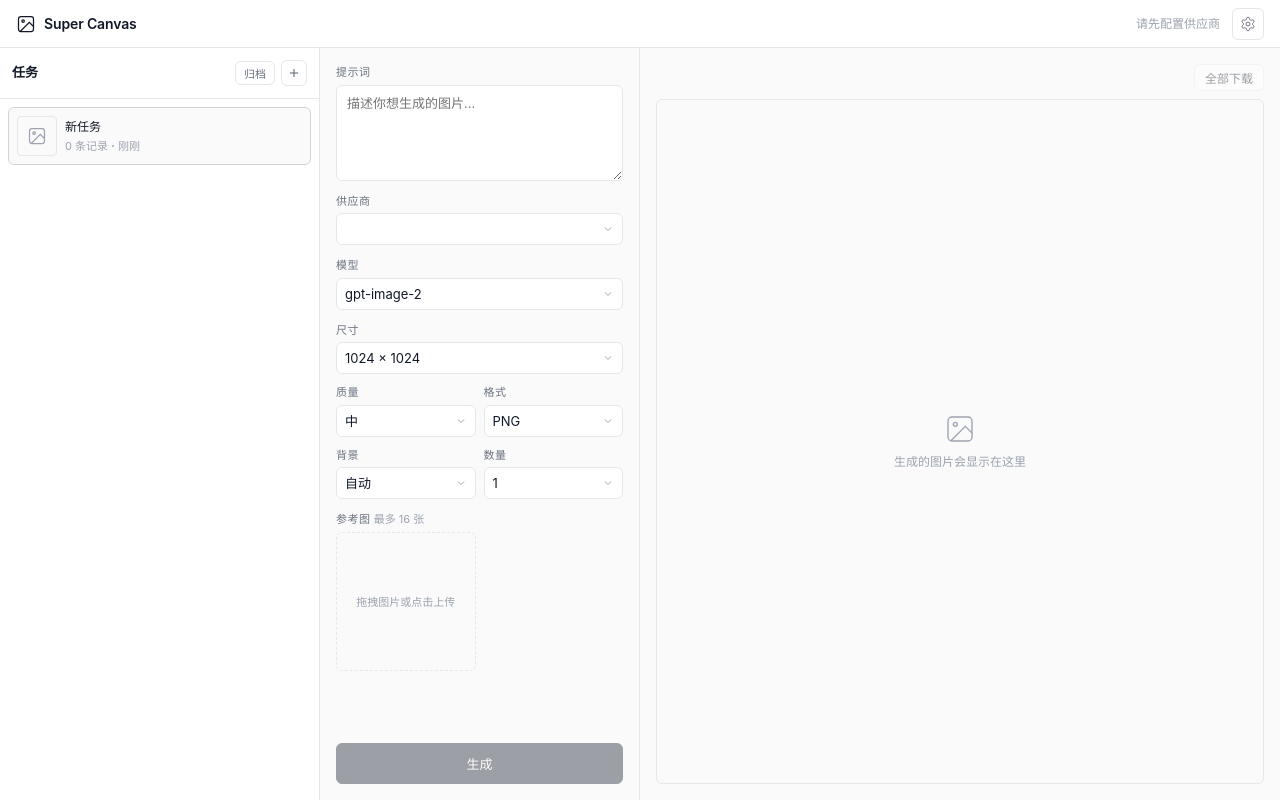
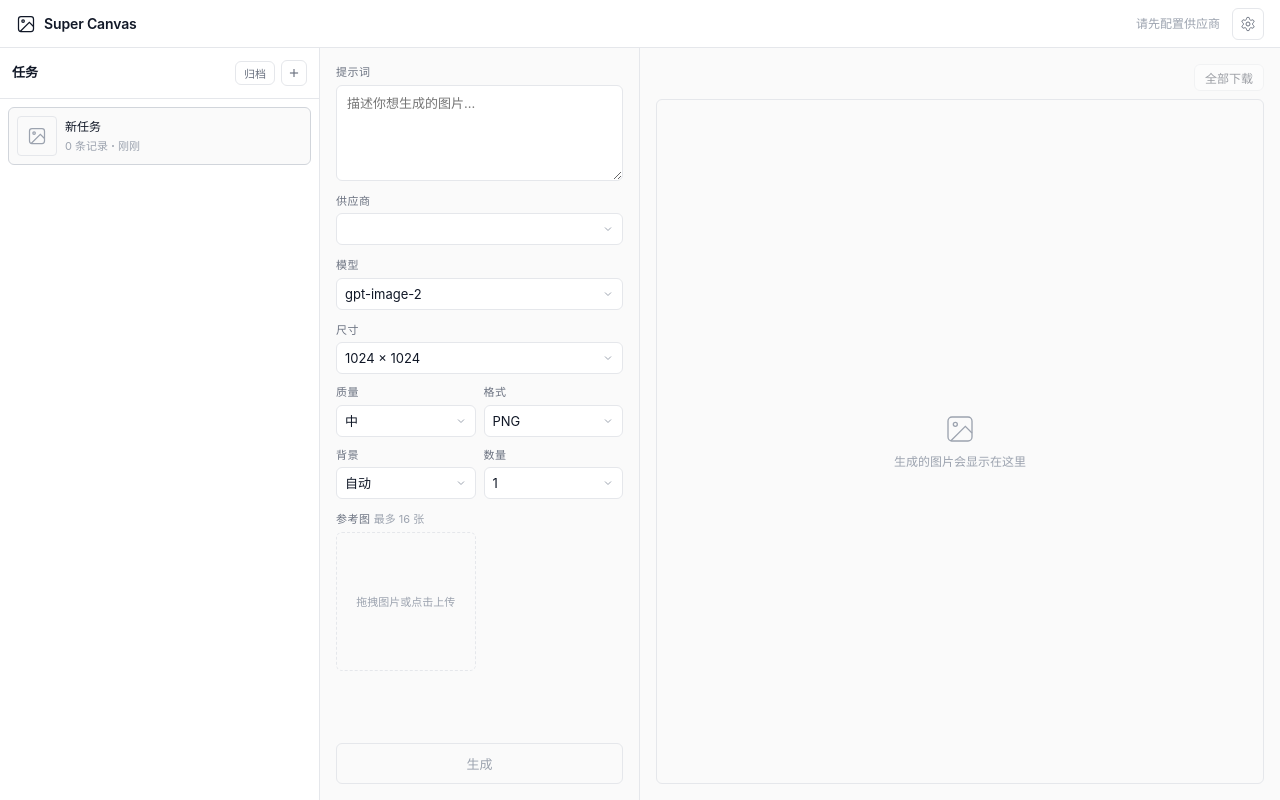
Before and after one commit to Savlgoodman/vibex-canvas, a React (Vite) app: page / in a window 1280 px wide. Built offline with nearby package versions, Linux system fonts and the light colour scheme.

Commit message:
fix: 保证生成按钮始终可见

```diff
--- a/src/components/Workspace/ParamsPanel.css
+++ b/src/components/Workspace/ParamsPanel.css
@@ -237,6 +237,8 @@
 
 .generate-btn {
   width: 100%;
+  flex-shrink: 0;
+  min-height: 38px;
   padding: 10px;
   border: 1px solid var(--accent);
   border-radius: var(--radius);
@@ -252,7 +254,10 @@
   background: var(--accent-hover);
 }
 .generate-btn:disabled {
-  opacity: 0.4;
+  background: var(--bg);
+  border-color: var(--border);
+  color: var(--text-muted);
+  opacity: 1;
   cursor: not-allowed;
 }
 
```
